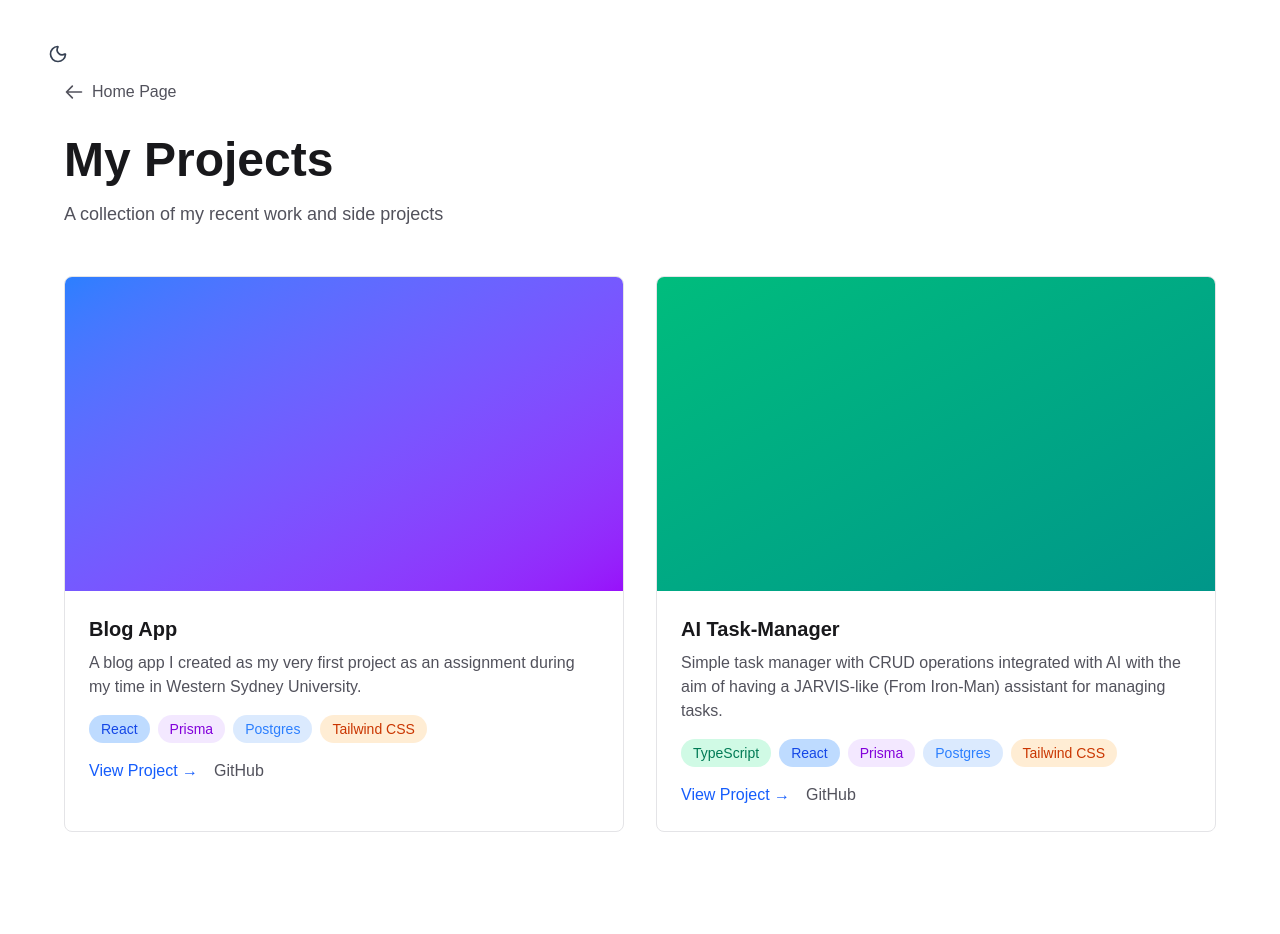
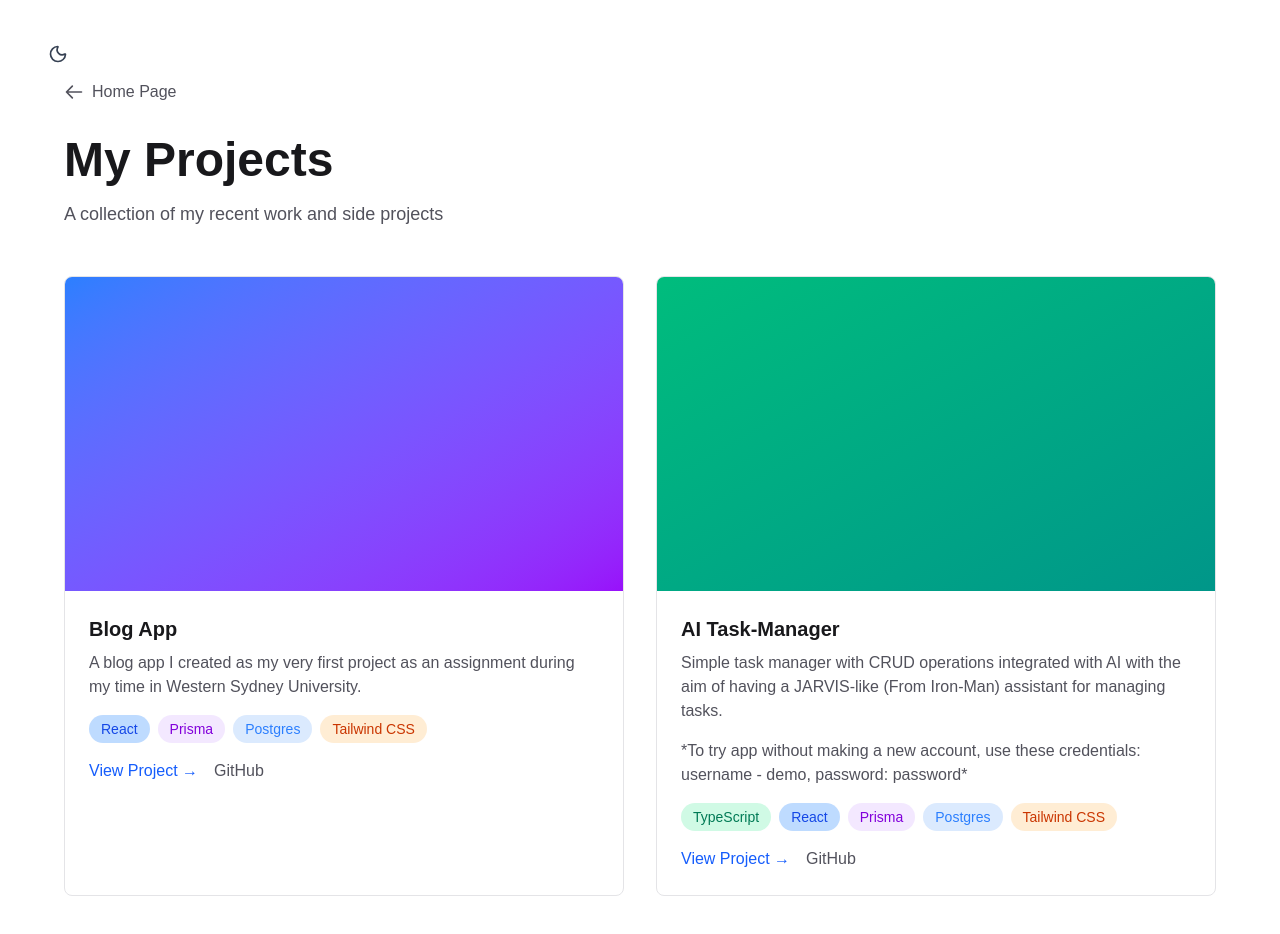
Before and after one commit to 22087026-KartikMurti/kartik-portfolio, a Next.js app: page /projects in a window 1280 px wide. Shown: the top 934 px of the page. Before the commit the page ends 912 px from the top, so only its background shows below. Built offline with nearby package versions, Linux system fonts and the light colour scheme.

Commit message:
feat: add demo credentials and update project link for task manager

```diff
--- a/src/app/projects/page.tsx
+++ b/src/app/projects/page.tsx
@@ -89,6 +89,9 @@ export default function ProjectsPage() {
               <p className="text-zinc-600 dark:text-zinc-400 mb-4">
                 Simple task manager with CRUD operations integrated with AI with the aim of having a JARVIS-like (From Iron-Man) assistant for managing tasks.
               </p>
+              <p className="text-zinc-600 dark:text-zinc-400 mb-4">
+                *To try app without making a new account, use these credentials: username - demo, password: password*
+              </p>
               <div className="flex flex-wrap gap-2 mb-4">
                 <span className="px-3 py-1 text-sm bg-emerald-100 dark:bg-emerald-900/30 text-emerald-700 dark:text-emerald-300 rounded-full">
                   TypeScript
@@ -107,7 +110,10 @@ export default function ProjectsPage() {
                 </span>
               </div>
               <div className="flex gap-4">
-                <Link href="#" className="text-blue-600 dark:text-blue-400 hover:underline font-medium">
+                <Link
+                  href="https://ai-lifehub.xyz"
+                  className="text-blue-600 dark:text-blue-400 hover:underline font-medium"
+                >
                   View Project →
                 </Link>
                 <Link
```
